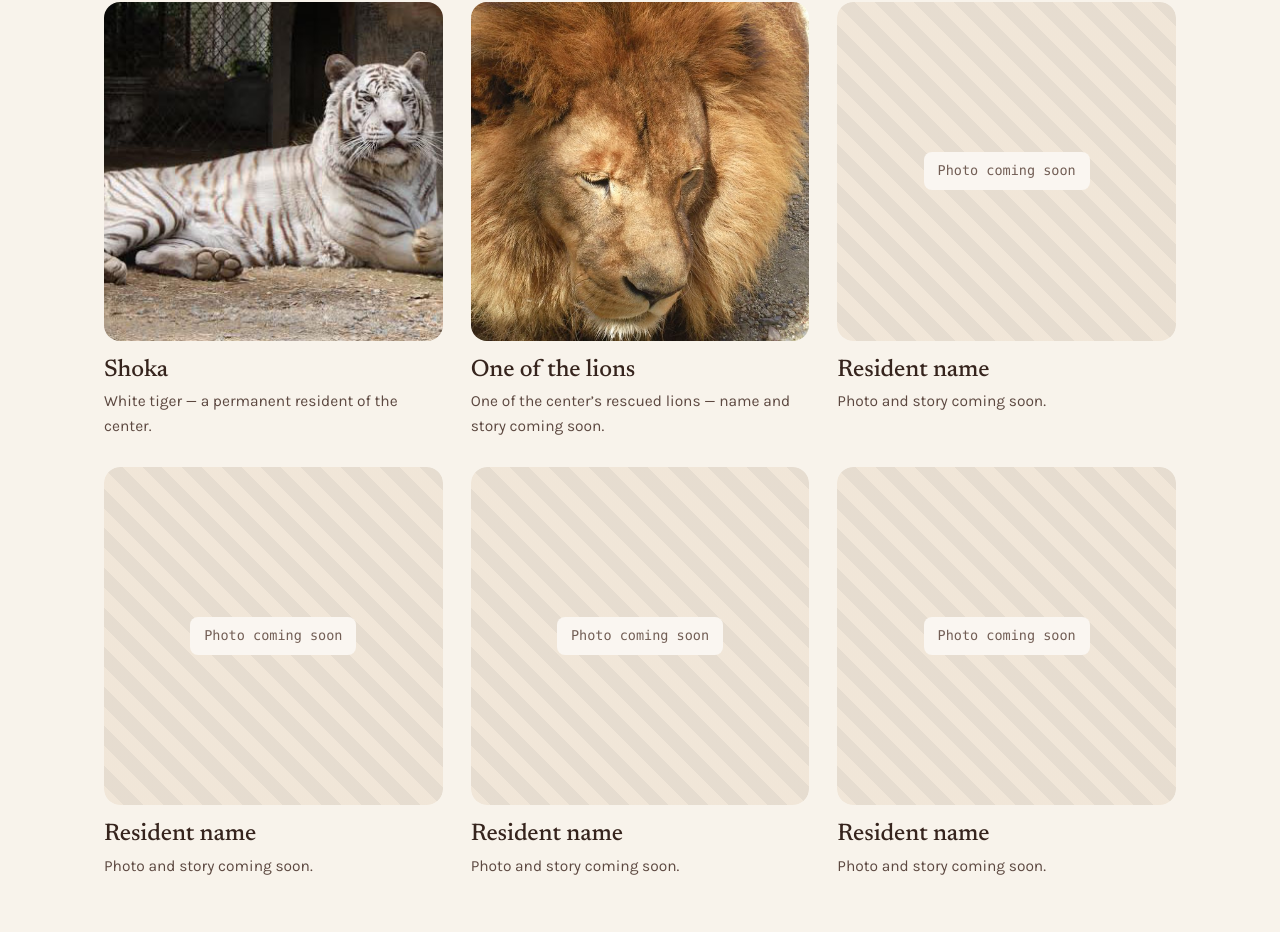
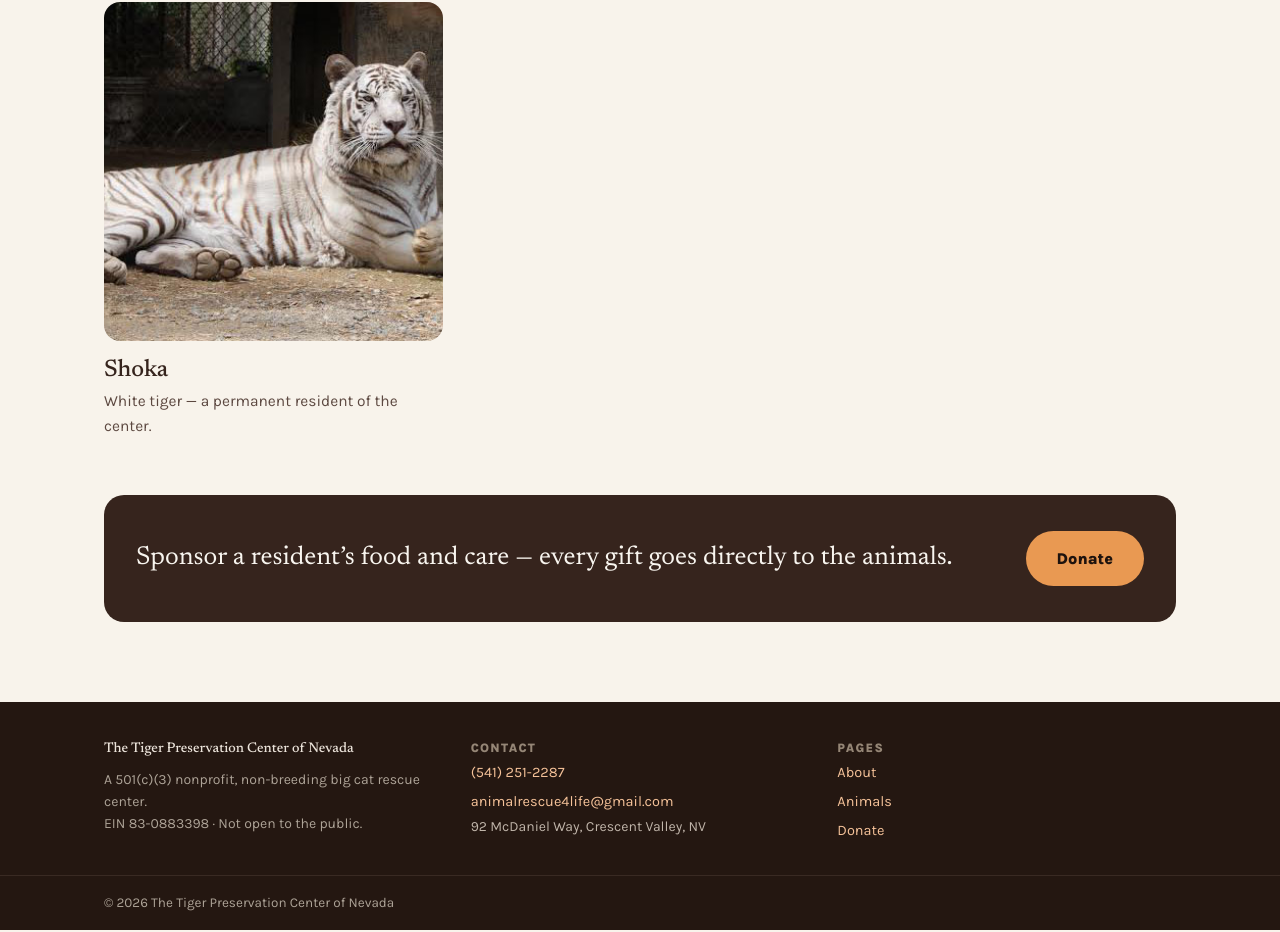
Before and after one commit to Tiger-Preservation-Center-of-Nevada/tiger-preservation-site, a Next.js app: page /animals in a window 1280 px wide. Shown: the part 380-1312 px from the top of the page. Built offline with nearby package versions, Linux system fonts and the light colour scheme.

Commit message:
Show only Shoka on the Animals page

```diff
--- a/app/animals/page.tsx
+++ b/app/animals/page.tsx
@@ -27,56 +27,6 @@ export default function AnimalsPage() {
             <h2>Shoka</h2>
             <p>White tiger &mdash; a permanent resident of the center.</p>
           </div>
-          <div className="animal-card reveal">
-            <div className="animal-media">
-              <img
-                src="/assets/lion.jpg"
-                alt="Close-up of one of the center's rescued lions"
-                loading="lazy"
-              />
-            </div>
-            <h2>One of the lions</h2>
-            <p>
-              One of the center&rsquo;s rescued lions &mdash; name and story
-              coming soon.
-            </p>
-          </div>
-          <div className="animal-card reveal">
-            <div className="animal-media">
-              <div className="ph-tile">
-                <span>Photo coming soon</span>
-              </div>
-            </div>
-            <h2>Resident name</h2>
-            <p>Photo and story coming soon.</p>
-          </div>
-          <div className="animal-card reveal">
-            <div className="animal-media">
-              <div className="ph-tile">
-                <span>Photo coming soon</span>
-              </div>
-            </div>
-            <h2>Resident name</h2>
-            <p>Photo and story coming soon.</p>
-          </div>
-          <div className="animal-card reveal">
-            <div className="animal-media">
-              <div className="ph-tile">
-                <span>Photo coming soon</span>
-              </div>
-            </div>
-            <h2>Resident name</h2>
-            <p>Photo and story coming soon.</p>
-          </div>
-          <div className="animal-card reveal">
-            <div className="animal-media">
-              <div className="ph-tile">
-                <span>Photo coming soon</span>
-              </div>
-            </div>
-            <h2>Resident name</h2>
-            <p>Photo and story coming soon.</p>
-          </div>
         </div>
         <div className="sponsor-band reveal">
           <p>
--- a/app/globals.css
+++ b/app/globals.css
@@ -292,7 +292,8 @@ p { margin: 0; }
 .callout a { font-weight: 700; }
 
 /* ---------- animals ---------- */
-.animal-grid { display: grid; grid-template-columns: repeat(auto-fit, minmax(260px, 1fr)); gap: 28px; }
+/* auto-fill (not auto-fit) so a lone card keeps card size instead of stretching full-width */
+.animal-grid { display: grid; grid-template-columns: repeat(auto-fill, minmax(260px, 1fr)); gap: 28px; }
 .animal-media { width: 100%; aspect-ratio: 1; border-radius: 16px; overflow: hidden; }
 .animal-media img { width: 100%; height: 100%; object-fit: cover; }
 .animal-card h2 { margin: 16px 0 6px; font-size: 24px; }
```
